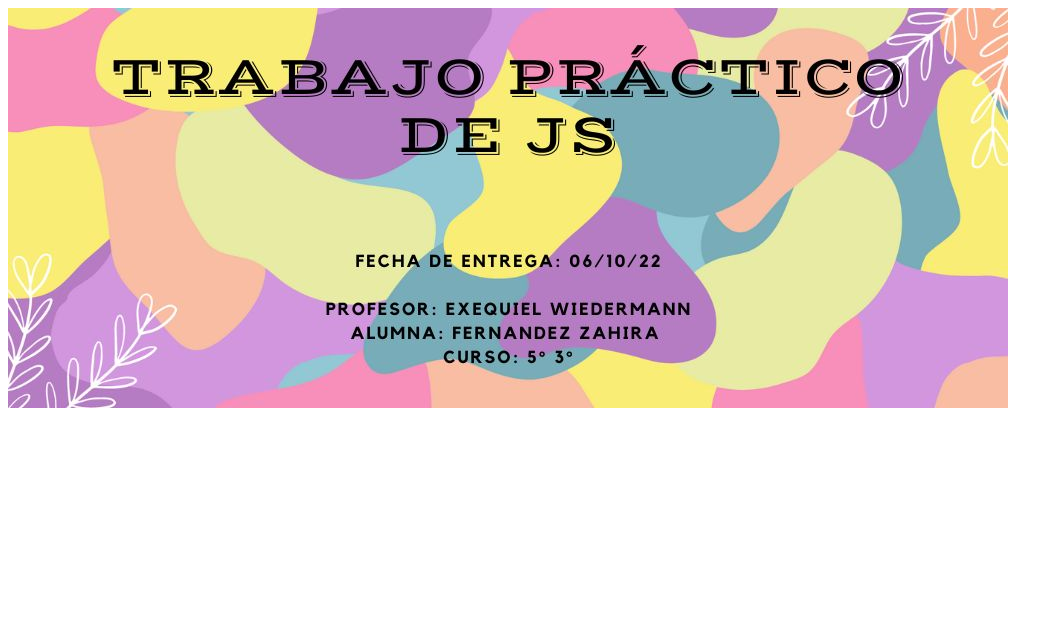
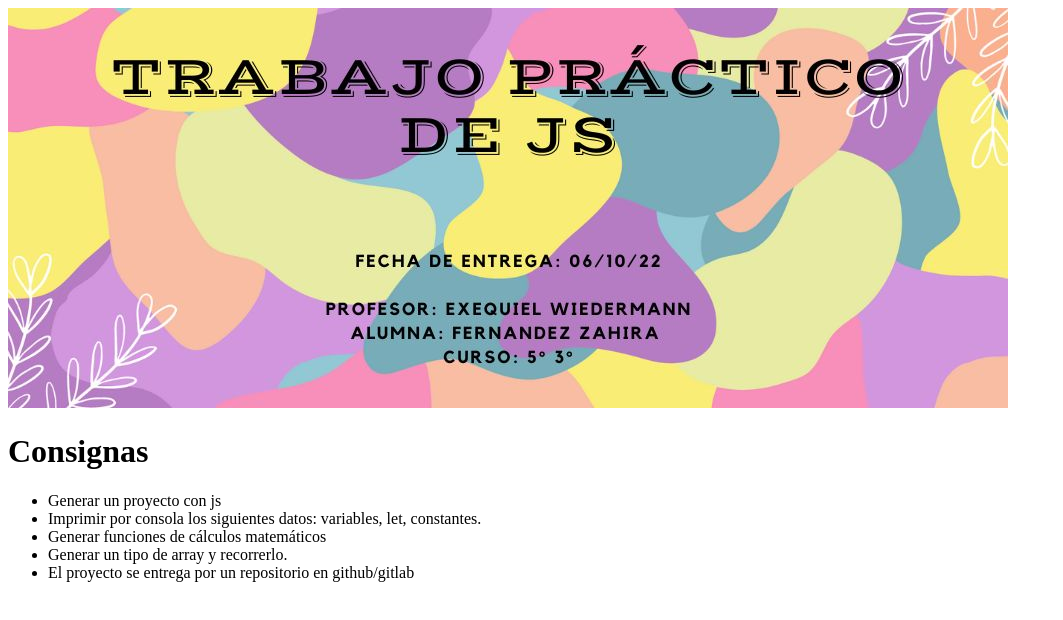
Before and after one commit to ZahiraF/Proyecto_JS, a plain HTML site: page index.html in a window 1280 px wide. Shown: the whole page, without its empty margins (0-1063 px from the left). Drawn offline with Linux system fonts and the light colour scheme.

Commit message:
agrego consignas del tp al archivo html

```diff
--- a/index.html
+++ b/index.html
@@ -12,7 +12,14 @@
     <header>
         <img src="img/Trabajo Práctico de JS.jpg" alt="Caratula" title="Trabajo Práctico de JS" width="1000px" height="400px" />
     </header>
-
+    <h1>Consignas</h1>
+    <ul>
+        <li>Generar un proyecto con js</li>
+        <li>Imprimir por consola los siguientes datos: variables, let, constantes.</li>
+        <li>Generar funciones de cálculos matemáticos</li>
+        <li>Generar un tipo de array y recorrerlo.</li>
+        <li>El proyecto se entrega por un repositorio en github/gitlab</li>
+    </ul>
 </body>
 
 </html>
```
